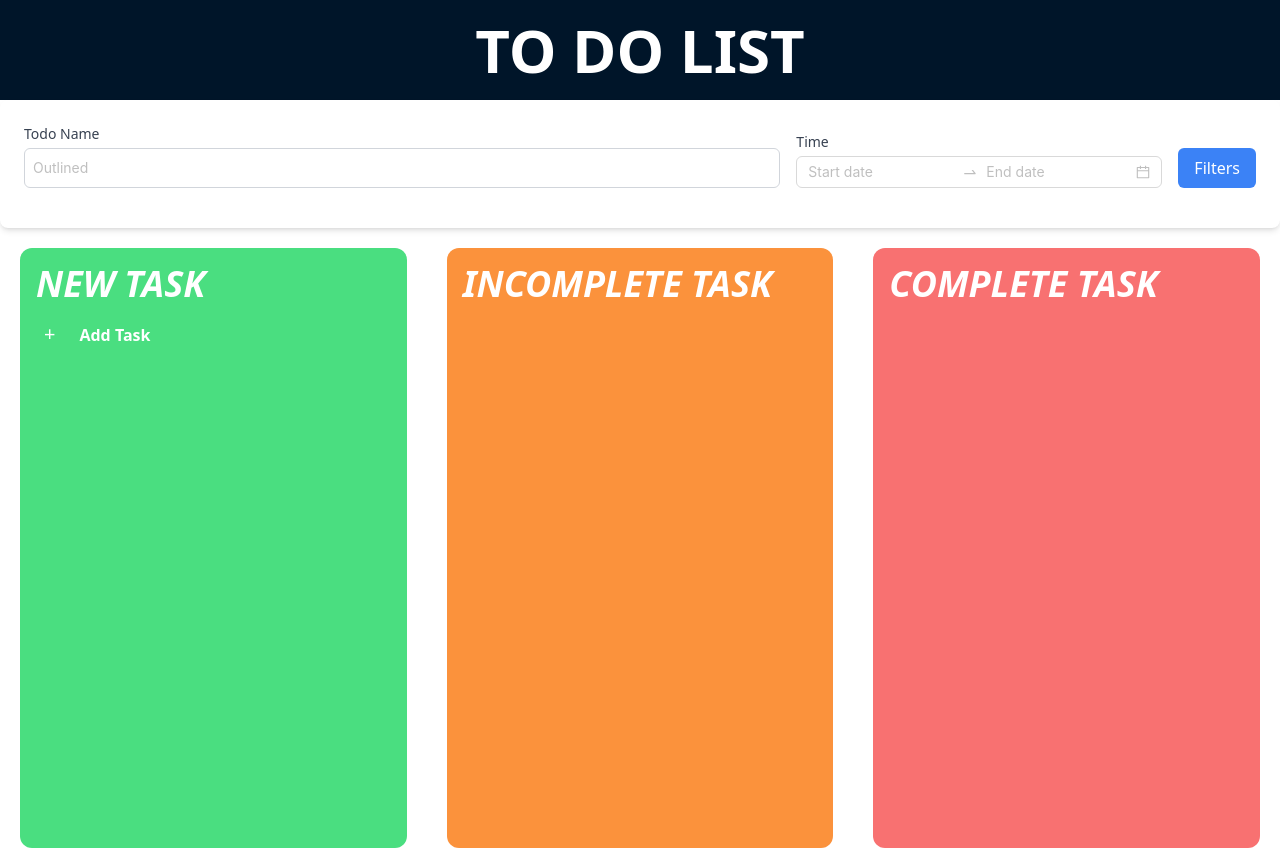
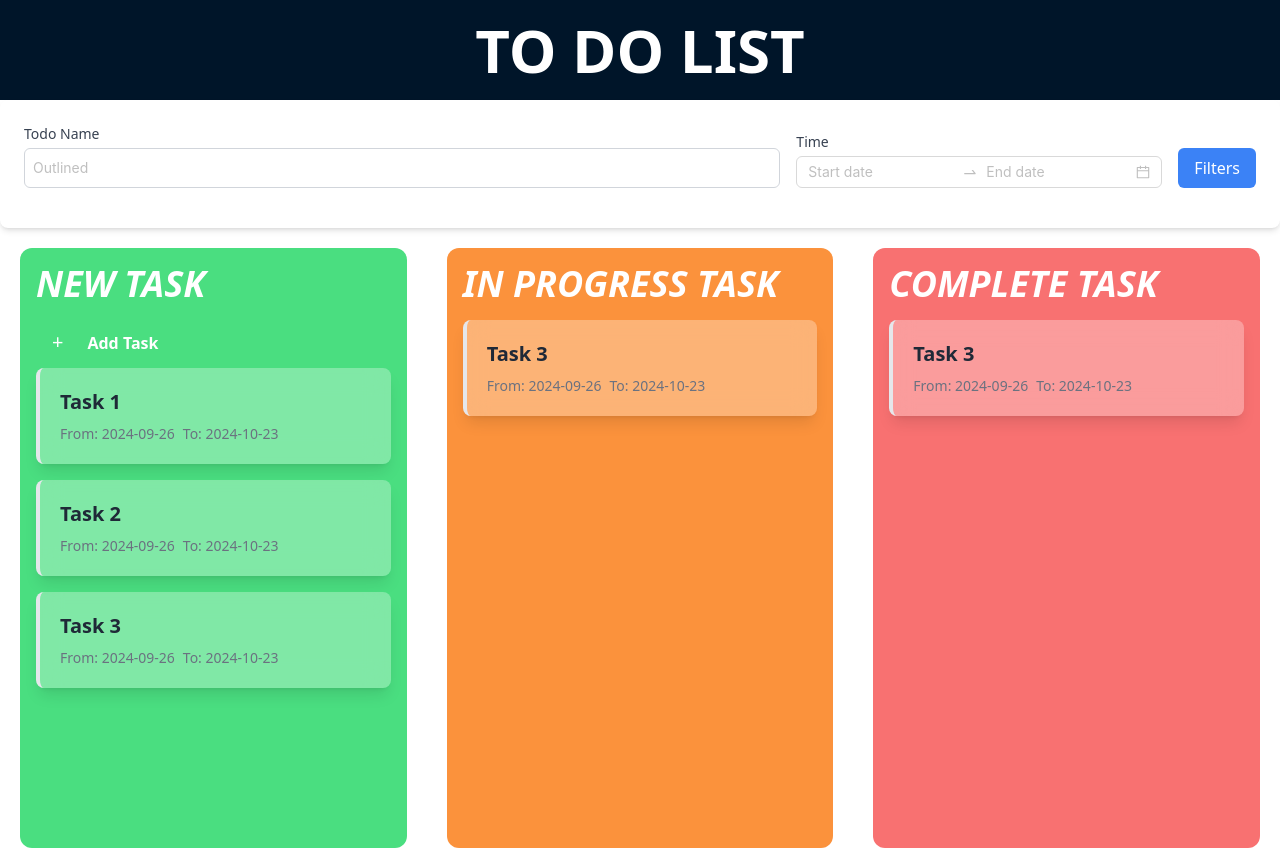
Before and after one commit to datquang03/HCM24_CPL_REACT_12_TEAM3_TODOLIST, a React (Vite) app: page / in a window 1280 px wide. Shown: the top 850 px of the page. Built offline with nearby package versions, Linux system fonts and the light colour scheme.

Commit message:
An - Show card

```diff
--- a/src/App.tsx
+++ b/src/App.tsx
@@ -6,6 +6,7 @@ import ItemProps from "./Model/ItemProps";
 import { useEffect, useState } from "react";
 import { dataForm } from "./data/todoTest";
 import FilterTodo from "./Components/FilterTodo";
+import Card from "./Components/Card";
 
 function App() {
   localStorage.setItem('todo',JSON.stringify(dataForm))
@@ -17,6 +18,11 @@ function App() {
     setItems(items);
   }, []);
 
+    // Filter tasks based on their status
+    const newTasks = items.filter((item) => item.status === "New");
+    const inProgressTasks = items.filter((item) => item.status === "Inprogress");
+    const completedTasks = items.filter((item) => item.status === "Complete");
+
   return (
     <>
       <Header className="h-[100px] flex justify-center items-center text-white font-bold text-6xl">
@@ -24,9 +30,21 @@ function App() {
       </Header>
       <FilterTodo />
       <Content className="min-h-[80vh] flex justify-between gap-10 p-5">
-        <TaskBox title="NEW TASK" color="bg-green-400" canAddTask={true} />
-        <TaskBox title="INCOMPLETE TASK" color="bg-orange-400" />
-        <TaskBox title="COMPLETE TASK" color="bg-red-400" />
+      <TaskBox title="NEW TASK" color="bg-green-400" canAddTask={true}>
+          {newTasks.map((task) => (
+            <Card key={task.id} task={task} />
+          ))}
+        </TaskBox>
+        <TaskBox title="IN PROGRESS TASK" color="bg-orange-400">
+          {inProgressTasks.map((task) => (
+            <Card key={task.id} task={task} />
+          ))}
+        </TaskBox>
+        <TaskBox title="COMPLETE TASK" color="bg-red-400">
+          {completedTasks.map((task) => (
+            <Card key={task.id} task={task} />
+          ))}
+        </TaskBox>
       </Content>
       <Footer className="h-[100px] flex justify-center items-center text-black font-bold text-6xl">
         We are team 3
--- a/src/Components/AddTaskButton.tsx
+++ b/src/Components/AddTaskButton.tsx
@@ -7,7 +7,7 @@ const AddTaskButton = () => {
     <div>
       {!isOpen ? (
         <div
-          className="mx-4 flex gap-4 items-baseline cursor-pointer text-white group"
+          className="mx-4 p-2 flex gap-4 items-baseline cursor-pointer text-white group"
           onClick={() => {
             setIsOpen(true);
           }}
--- a/src/Components/Card.tsx
+++ b/src/Components/Card.tsx
@@ -1,5 +1,146 @@
-const Card = () => {
-    return (<div></div>);
+import { useEffect, useState } from "react";
+import ItemProps from "../Model/ItemProps";
+
+
+interface CardProps {
+    task: ItemProps; // Accept a single task
 }
 
+const Card = ({ task }: CardProps) => {
+
+    // const [items, setItems] = useState<ItemProps[]>([]);
+    // useEffect(() => {
+    //     const currentList = localStorage.getItem("todo");
+    //     const todo = currentList ? JSON.parse(currentList) : dataForm; // Use dataForm as fallback
+    //     setItems(todo);
+    //     console.log(todo);
+    // }, []);
+
+    const [showModal, setShowModal] = useState(false);
+    const [editableTask, setEditableTask] = useState<ItemProps>(task);
+    const [statusDropdownOpen, setStatusDropdownOpen] = useState(false);
+
+    // Open the modal and set the task as editableTask
+    const openModal = () => {
+        setEditableTask(task);
+        setShowModal(true);
+    };
+
+    // Close the modal
+    const closeModal = () => {
+        setShowModal(false);
+    };
+
+    // Handle input changes and update the task in state
+    const handleChange = (status: string) => {
+        setEditableTask((prev) => ({ ...prev, status }));
+    };
+
+    // Auto-save task to localStorage whenever the task changes
+    useEffect(() => {
+        const currentList = JSON.parse(localStorage.getItem("todo") || "[]");
+        const updatedList = currentList.map((item: ItemProps) =>
+            item.id === editableTask.id ? editableTask : item
+        );
+        localStorage.setItem("todo", JSON.stringify(updatedList));
+    }, [editableTask]);
+
+    return (
+        <>
+            {/* The Card */}
+            <div className="text-black">
+                <div
+                    className="cursor-pointer mx-4 mb-4 p-5 bg-white/30 backdrop-blur-md rounded-lg shadow-lg border-l-4"
+                    onClick={openModal}
+                >
+                    <h3 className="text-xl font-semibold text-gray-800 mb-2">{task.name}</h3>
+                    <p className="text-gray-500 text-sm">
+                        <span className="font-medium">From:</span> {task.formToDate[0]}
+                        <span className="ml-2 font-medium">To:</span> {task.formToDate[1]}
+                    </p>
+                </div>
+            </div>
+
+            {/* Modal */}
+            {showModal && (
+                <div className="fixed inset-0 flex items-center justify-center z-50 bg-gray-900 bg-opacity-50">
+                    <div className="bg-black/30 backdrop-blur-md rounded-lg p-6 w-96 shadow-lg">
+                        <h2 className="text-2xl font-semibold mb-4">
+                            <input
+                                type="text"
+                                name="name"
+                                value={editableTask.name}
+                                className="w-full p-2"
+                            />
+                        </h2>
+                        <textarea
+                            name="description"
+                            value={editableTask.description}
+                            className="w-full border border-gray-300 rounded p-2"
+                        />
+
+                        {/* Status Dropdown */}
+                        <div className="relative">
+                            <button
+                                onClick={() => setStatusDropdownOpen(!statusDropdownOpen)}
+                                className="w-full p-2 border border-gray-300 rounded-lg text-left"
+                            >
+                                <span className={`px-2 py-1 rounded-full ${getStatusColor(editableTask.status)}`}>
+                                    {editableTask.status}
+                                </span>
+                            </button>
+                            {statusDropdownOpen && (
+                                <ul className="absolute w-full mt-2 bg-black/20 backdrop-blur-md rounded-lg">
+                                    <li className="py-2 px-4 hover:bg-gray-100/30" onClick={() => handleChange("New")}>
+                                        <span className="px-2 py-1 rounded-full bg-gray-400 text-white">New</span>
+                                    </li>
+                                    <li
+                                        className="py-2 px-4 hover:bg-gray-100/30"
+                                        onClick={() => handleChange("Inprogress")}
+                                    >
+                                        <span className="px-2 py-1 rounded-full bg-blue-500 text-white">In Progress</span>
+                                    </li>
+                                    <li
+                                        className="py-2 px-4 hover:bg-gray-100/30"
+                                        onClick={() => handleChange("Complete")}
+                                    >
+                                        <span className="px-2 py-1 rounded-full bg-green-500 text-white">Complete</span>
+                                    </li>
+                                </ul>
+                            )}
+                        </div>
+
+                        <p className="mt-2 text-white">
+                            <span className="font-medium text-white">From:  {editableTask.formToDate[0]} </span><br />
+                            <span className="font-medium text-white">To:  {editableTask.formToDate[1]}</span>
+                        </p>
+
+                        {/* Close button */}
+                        <button
+                            className="mt-4 bg-blue-500 text-white px-4 py-2 rounded hover:bg-blue-600"
+                            onClick={closeModal}
+                        >
+                            Close
+                        </button>
+                    </div>
+                </div>
+            )}
+        </>
+    );
+};
+
+// Utility function to apply color classes based on status
+const getStatusColor = (status: string) => {
+    switch (status) {
+        case "New":
+            return "bg-gray-400 text-white";
+        case "Inprogress":
+            return "bg-blue-500 text-white";
+        case "Complete":
+            return "bg-green-500 text-white";
+        default:
+            return "bg-gray-300 text-black";
+    }
+};
+
 export default Card;
--- a/src/Components/TaskBox.tsx
+++ b/src/Components/TaskBox.tsx
@@ -5,13 +5,17 @@ interface TaskBoxProps {
   title: string;
   color: string;
   canAddTask?: boolean;
+  children?: React.ReactNode;
 }
 
-const TaskBox: React.FC<TaskBoxProps> = ({ title, color, canAddTask }) => {
+const TaskBox: React.FC<TaskBoxProps> = ({ title, color, canAddTask, children }) => {
   return (
     <div className={`${color} flex-grow w-1/3 rounded-xl`}>
       <div className="text-white text-4xl font-black italic p-4 ">{title}</div>
       {canAddTask && <AddTaskButton />}
+      <div>
+        {children} {/* Render the children prop */}
+      </div>
     </div>
   );
 };
```
